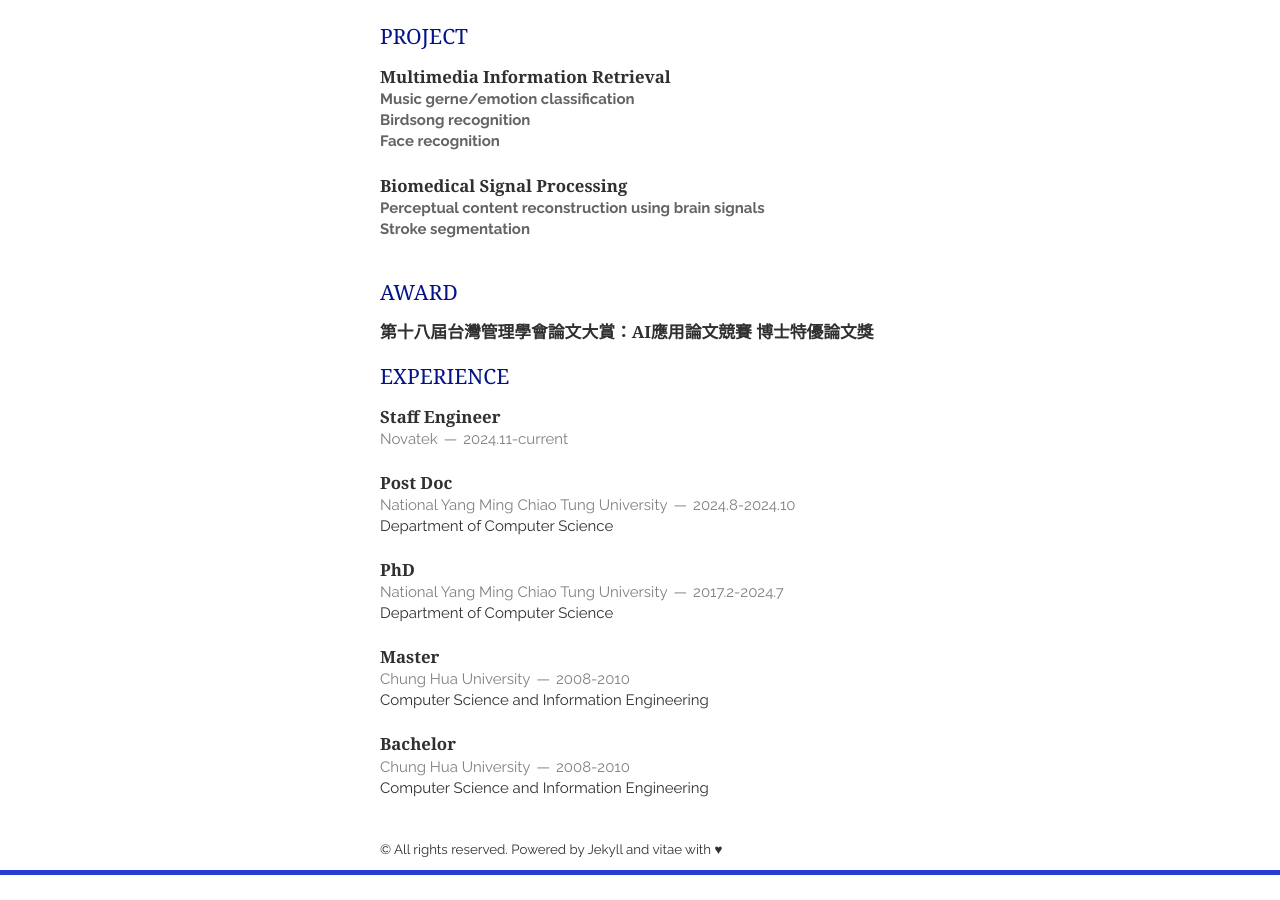
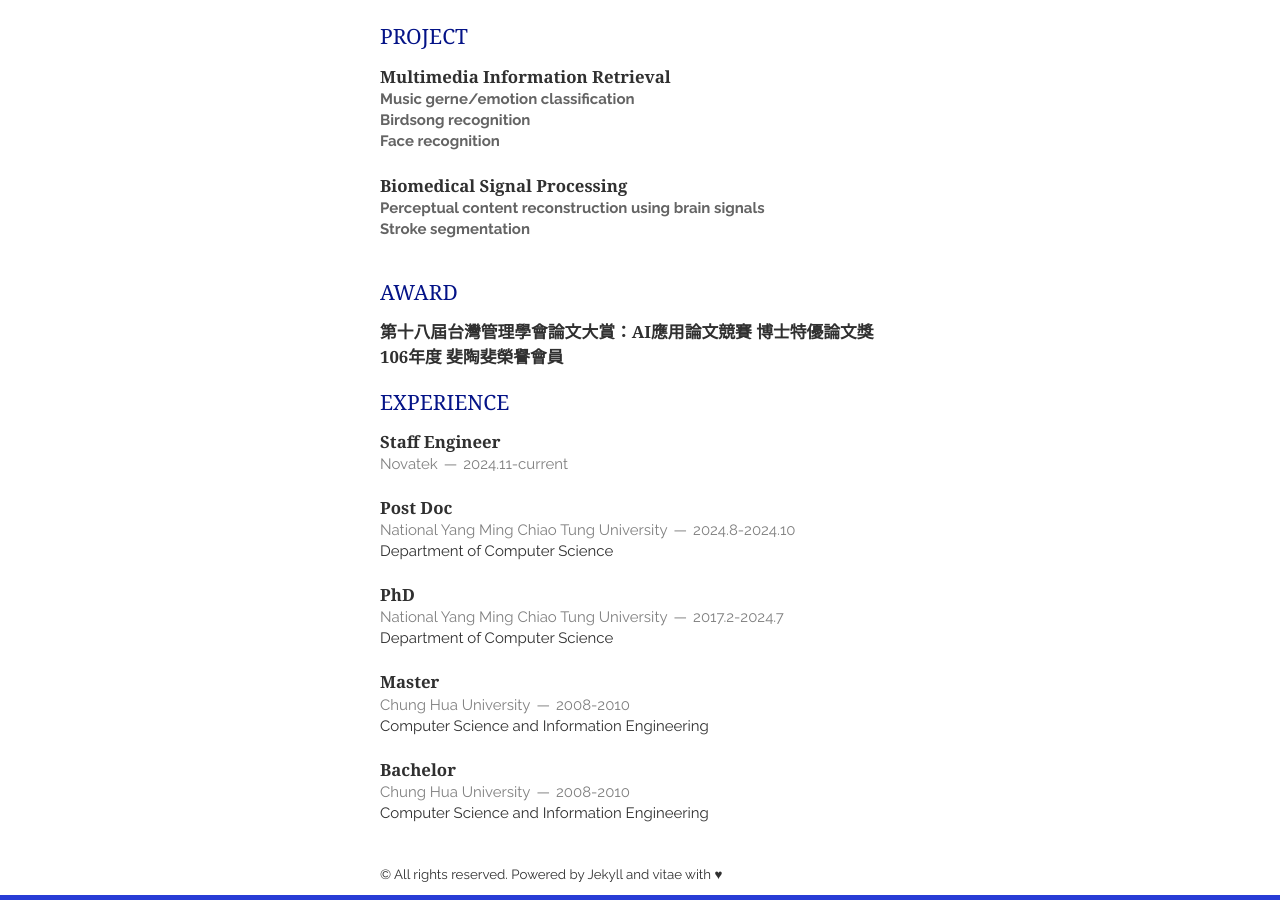
Before and after one commit to PeiChunChang/PeiChunChang.github.io, a Jekyll site: the page built from index.html, in a window 1280 px wide and 900 px high, scrolled down 1336 px. Built offline with Jekyll 4.4.1, drawn with Linux system fonts in a browser that asks for light colours; nearby versions of some CDN libraries; the list of posts is cut into pages by our own code; a style sheet for code colours, icons or effects is not loaded; before the commit the page ends 2211 px from its top, so only the background shows below that.

Commit message:
Update experience.html

```diff
--- a/_includes/experience.html
+++ b/_includes/experience.html
@@ -3,6 +3,7 @@
     <article>
     <header>
         <h1> 第十八屆台灣管理學會論文大賞：AI應用論文競賽 博士特優論文獎 </h1>
+        <h1> 106年度 斐陶斐榮譽會員 </h1>
     </article>
     <h1>Experience</h1>
     <article>
```
